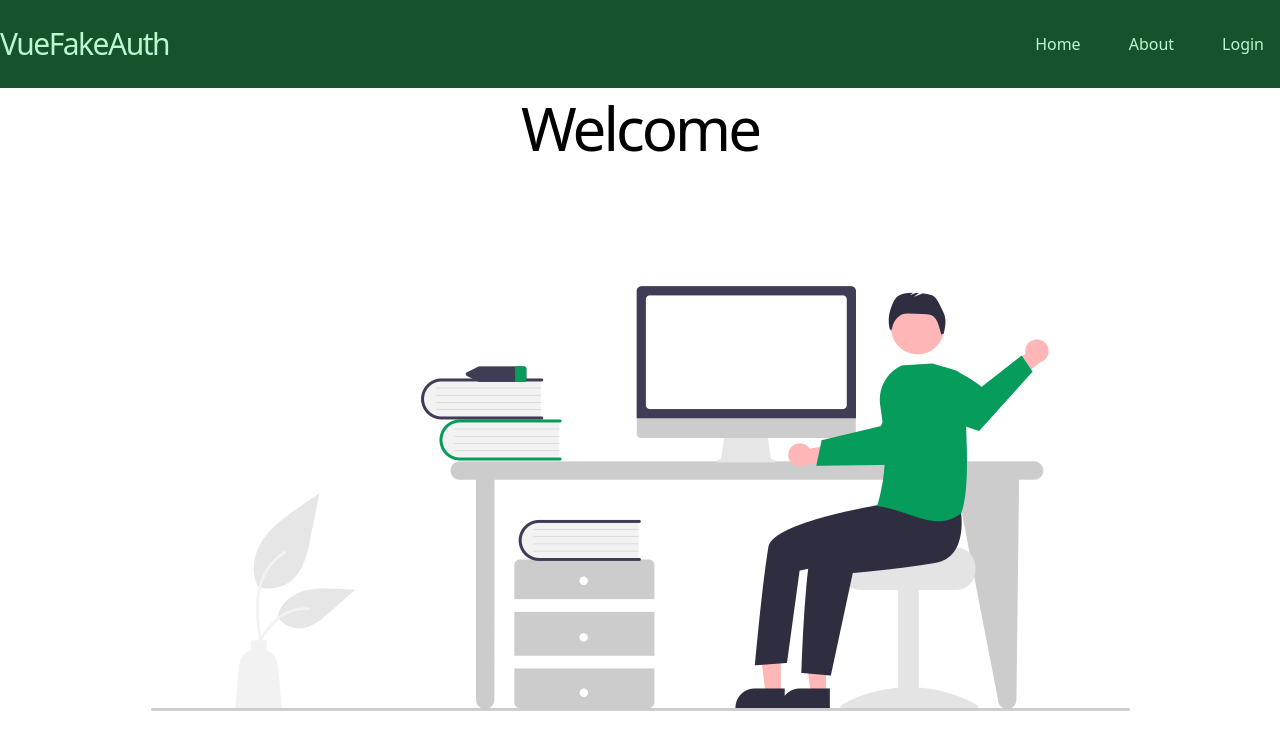
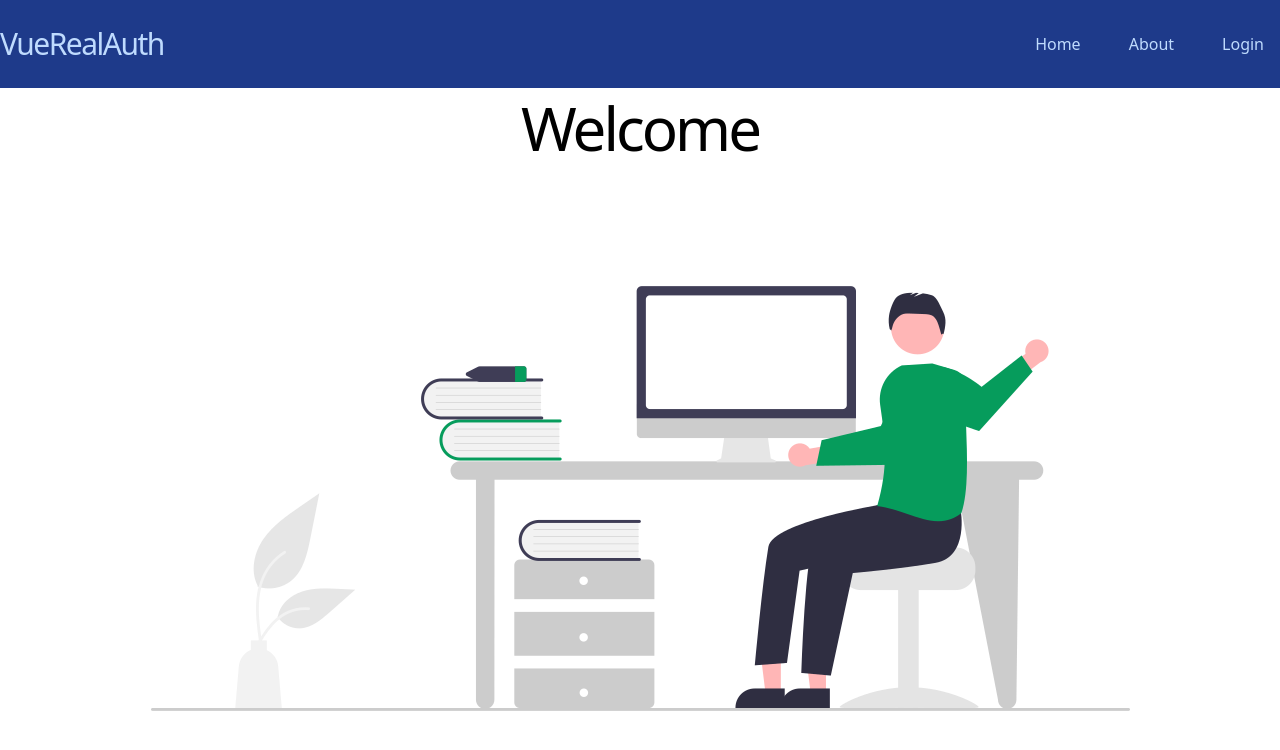
Before and after one commit to KHazen1/vuelogin, a Vue app: page / in a window 1280 px wide. Shown: the top 750 px of the page. Built offline with nearby package versions, Linux system fonts and the light colour scheme.

Commit message:
Basic Setup

```diff
--- a/index.html
+++ b/index.html
@@ -4,7 +4,7 @@
     <meta charset="UTF-8" />
     <link rel="icon" href="/favicon.ico" />
     <meta name="viewport" content="width=device-width, initial-scale=1.0" />
-    <title>VueFakeAuth</title>
+    <title>VueRealAuth</title>
   </head>
   <body>
     <div id="app"></div>
--- a/src/components/Nav.vue
+++ b/src/components/Nav.vue
@@ -10,22 +10,22 @@ const loggingOut = () => {
 </script>
 
 <template>
-    <div class="text-green-200 bg-green-900">
+    <div class="text-blue-200 bg-blue-900">
         <div class="container flex items-center justify-between mx-auto">
-            <h1 class="text-3xl font-thin tracking-tighter">Vue<span class="font-normal">FakeAuth</span>
+            <h1 class="text-3xl font-thin tracking-tighter">Vue<span class="font-normal">RealAuth</span>
             </h1>
             <nav>
                 <ul class="flex space-x-4">
                     <router-link to="/">
                         <li
-                            class="px-4 py-8 hover:cursor-pointer hover:bg-green-500 hover:text-green-800"
+                            class="px-4 py-8 hover:cursor-pointer hover:bg-blue-500 hover:text-blue-800"
                         >
                             Home
                         </li>
                     </router-link>
                     <router-link to="/about">
                         <li
-                            class="px-4 py-8 hover:cursor-pointer hover:bg-green-500 hover:text-green-800"
+                            class="px-4 py-8 hover:cursor-pointer hover:bg-blue-500 hover:text-blue-800"
                         >
                             About
                         </li>
@@ -35,7 +35,7 @@ const loggingOut = () => {
                         :to="{ path: '/login', name: 'Login' }"
                     >
                         <li
-                            class="px-4 py-8 hover:cursor-pointer hover:bg-green-500 hover:text-green-800"
+                            class="px-4 py-8 hover:cursor-pointer hover:bg-blue-500 hover:text-blue-800"
                         >
                             Login
                         </li>
@@ -43,14 +43,14 @@ const loggingOut = () => {
                     <div v-else class="flex">
                         <router-link :to="{ name: 'Secret' }">
                             <li
-                                class="px-4 py-8 hover:cursor-pointer hover:bg-green-500 hover:text-green-800"
+                                class="px-4 py-8 hover:cursor-pointer hover:bg-blue-500 hover:text-blue-800"
                             >
                                 Secret
                             </li>
                         </router-link>
                         <button @click="loggingOut">
                             <li
-                                class="px-4 py-8 hover:cursor-pointer hover:bg-green-500 hover:text-green-800"
+                                class="px-4 py-8 hover:cursor-pointer hover:bg-blue-500 hover:text-blue-800"
                             >
                                 Logout
                             </li>
```
Also changed, not shown: 1 other file (tests, documents, lock files or other folders).
